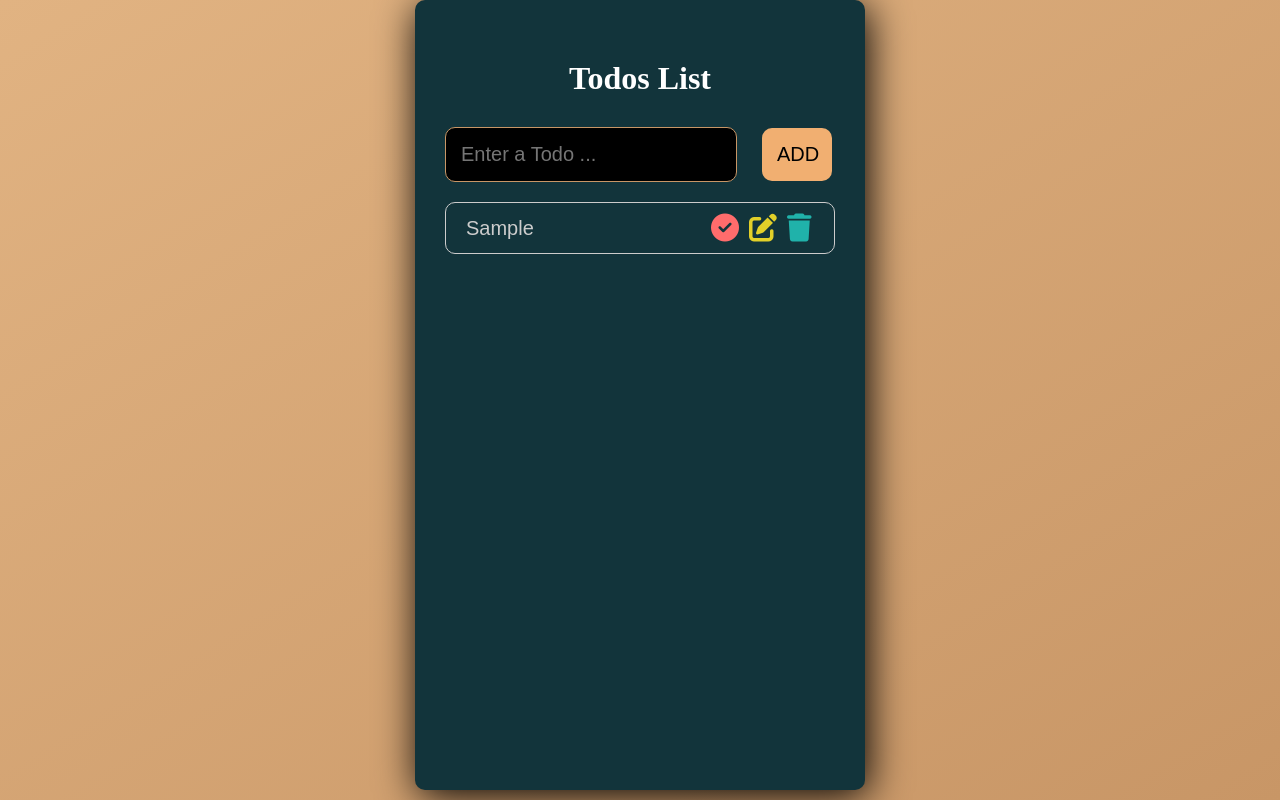
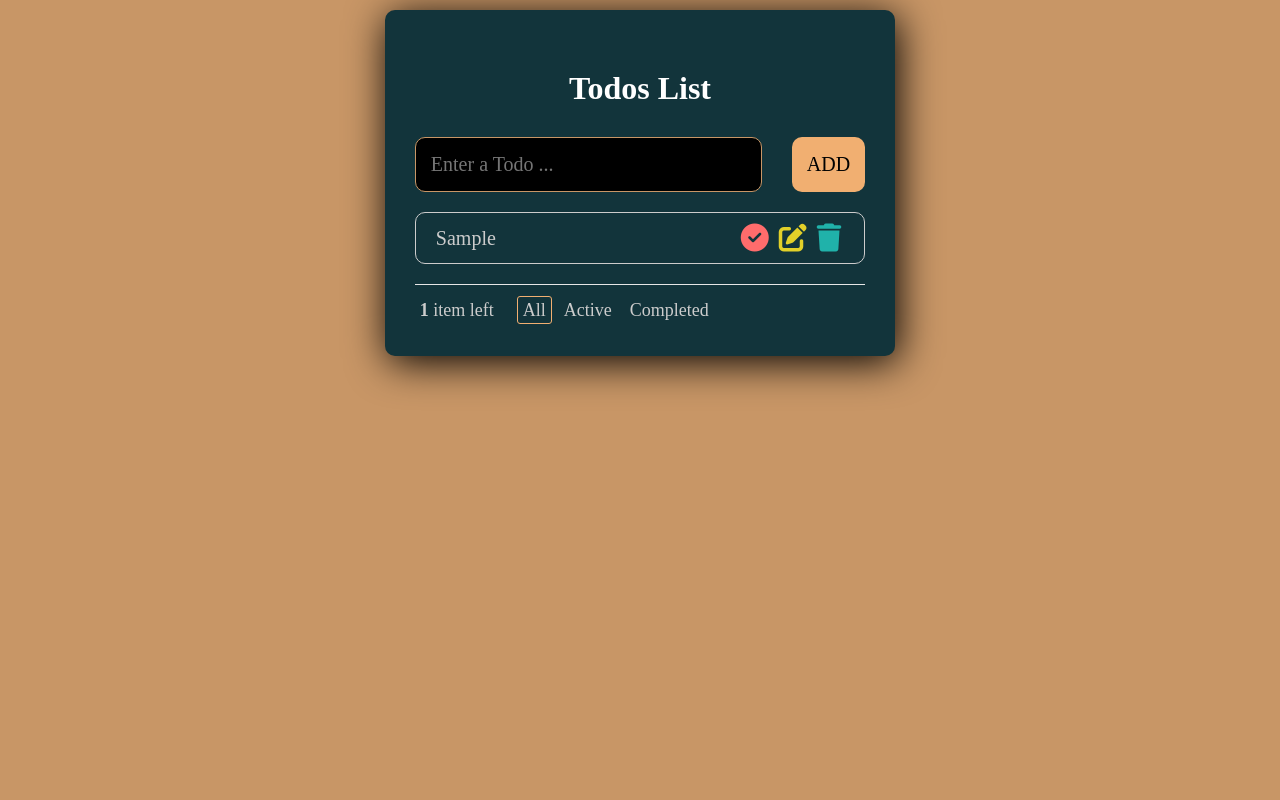
Before and after one commit to tiendatnguyenit/TodoList_ReactJS, a React (Create React App) app: page / in a window 1280 px wide. Both pictures are taken after typing "Sample" into the empty fields and a click on the button "ADD". Built offline with nearby package versions, Linux system fonts and the light colour scheme.

Commit message:
Update footer

```diff
--- a/src/App.css
+++ b/src/App.css
@@ -1,12 +1,15 @@
 *{
     margin: 0;
     padding: 0;
+    font-family: 'Times New Roman';
+
+}
+body{
+    background-color: #c89666;
 }
 
 .container {
-    background: linear-gradient(to right bottom, #e1b382, #c89666);
     width: 100%;
-    min-height: 100vh;
     display: flex;
     justify-content: center;
 }
@@ -14,12 +17,12 @@
 .app-wrapper {
     background-color: #12343b;
     min-width: 450px;
-    min-height: 650px;
+    min-height: 30px;
     padding: 30px;
     box-sizing: border-box;
     border-radius: 10px;
     box-shadow: 3px 6px 40px #000;
-    margin-bottom:10px;
+    margin-top: 10px;
 }
 
 .header h1 {
@@ -28,11 +31,15 @@
     margin: 30px 0;
 }
 
+.form{
+    display: flex;
+}
 .task-input {
+
     outline: none;
-    width: 260px;
+    width: 315px;
     padding: 15px;
-    margin-right: 25px;
+    margin-right: 30px;
     font-size: 20px;
     color: #ccc;
     background-color: #000;
@@ -41,13 +48,15 @@
 }
 
 .button-add {
-    width: 70px;
     padding: 15px 15px;
     font-size: 20px;
     border-radius: 10px;
     border: 0;
     background-color: #f1af71;
     cursor: pointer;
+}
+.button-add:hover {
+    background-color: #eea663;
 }
 
 .list-item {
@@ -92,7 +101,7 @@
 }
 
 .list {
-    width: 220px;
+    width: 280px;
     background-color: #12343b;
     border: none;
     color: #ccc;
@@ -105,3 +114,71 @@ input:focus,
 button:focus {
     outline: none;
 }
+.footer {
+    color: #ccc;
+    padding-top: 10px;
+    margin-top: 10px;
+    height: 20px;
+    text-align: center;
+    border-top: 1px solid #e6e6e6;
+    font-size: 18px;
+    min-width: 450px;
+}
+
+.todo-count {
+    float: left;
+    text-align: left;
+    padding: 5px;
+}
+
+
+
+.filters {
+    margin-left: 10px;
+    padding: 0;
+    list-style: none;
+    float: left;
+    padding: 5px;
+
+}
+
+.filters li {
+    display: inline;
+}
+
+.filters li a {
+    color: inherit;
+    margin: 3px;
+    padding: 3px 5px;
+    text-decoration: none;
+    border: 1px solid transparent;
+    border-radius: 3px;
+}
+
+.filters li a:hover {
+    border-color: rgba(241, 175, 113, 0.2);
+}
+
+.filters li a.selected {
+    border-color: #f1af71;
+}
+
+.clear-completed,
+html .clear-completed:active {
+    background-color: #f1af71;
+    text-decoration: none;
+    cursor: pointer;
+    font-size: 18px;
+    border: none;
+    padding: 5px;
+    border-radius: 10px;
+}
+
+.clear-completed:hover {
+    background-color: #eea663;
+    text-decoration: none;
+}
+
+.clear-completed.hide {
+    opacity: 0;
+}
--- a/src/App.js
+++ b/src/App.js
@@ -3,13 +3,16 @@ import './App.css'
 import Header from './components/Header'
 import Form from './components/Form'
 import TodoList from './components/TodoList'
+import Footer from './components/Footer'
 
 function App() {
 
   const initialState = JSON.parse(localStorage.getItem('todos')) || []
-  const [input, setInput] = useState('')
   const [todos, setTodos] = useState(initialState)
   const [editTodo, setEditTodo] = useState(null)
+  const [isAll, setIsAll] = useState(true)
+  const [isActive, setIsActive] = useState(false)
+  const [isCompleted, setIsCompleted] = useState(false)
 
   useEffect(() => {
     localStorage.setItem('todos', JSON.stringify(todos))
@@ -20,18 +23,47 @@ function App() {
       <div className="app-wrapper">
           <Header />
           <Form
-            input={input}
-            setInput={setInput}
             todos={todos}
             setTodos={setTodos}
             editTodo={editTodo}
             setEditTodo={setEditTodo}
           />
-          <TodoList
+          { isAll &&
+            <TodoList
             todos={todos}
             setTodos={setTodos}
             setEditTodo={setEditTodo}
           />
+          }
+          { isActive &&
+            <TodoList
+            todos={todos.filter(item => item.completed === false)}
+            setTodos={setTodos}
+            setEditTodo={setEditTodo}
+          />
+          }
+          { isCompleted &&
+            <TodoList
+            todos={todos.filter(item => item.completed)}
+            setTodos={setTodos}
+            setEditTodo={setEditTodo}
+          />
+          }
+          {todos.length > 0
+          ? <Footer
+            todos={todos}
+            setTodos={setTodos}
+
+            isAll={isAll}
+            setIsAll={setIsAll}
+
+            isActive={isActive}
+            setIsActive={setIsActive}
+
+            isCompleted={isCompleted}
+            setIsCompleted={setIsCompleted}
+          />
+          : ''}
       </div>
     </div>
   );
--- a/src/components/Footer.js
+++ b/src/components/Footer.js
@@ -0,0 +1,84 @@
+import React from 'react'
+
+function Footer(props) {
+    const {todos, setTodos, isActive, setIsActive, isAll, setIsAll, isCompleted, setIsCompleted} = props
+
+    const handleClear = () => {
+        setTodos(todos.filter(todo => todo.completed === false))
+    }
+
+    const checkComplete = () => (
+        todos.filter(todo => todo.completed === true).length
+    )
+
+    const itemLeft = () => {
+        const list = todos.filter(todo => todo.completed === false)
+
+        return list.length
+    }
+
+    const handleAll = () => {
+        setIsAll(true)
+
+        setIsActive(false)
+        setIsCompleted(false)
+    }
+
+    const handleActive = () => {
+        setIsActive(true)
+
+        setIsAll(false)
+        setIsCompleted(false)
+    }
+
+    const handleCompleted = () => {
+        setIsCompleted(true)
+
+        setIsAll(false)
+        setIsActive(false)
+    }
+
+  return (
+    <div className="footer">
+        <span className="todo-count"><strong>{itemLeft()}</strong> item left</span>
+        <ul className="filters">
+            <li>
+                <a
+                    className={`${isAll ? 'selected' : ''}`}
+                    href="#/"
+                    onClick={handleAll}
+                >
+                    All
+                </a>
+            </li>
+            <li>
+                <a
+                    className={`${isActive ? 'selected' : ''}`}
+                    href="#/active"
+                    onClick={handleActive}
+                >
+                    Active
+                </a>
+            </li>
+            <li>
+                <a
+                    className={`${isCompleted ? 'selected' : ''}`}
+                    href="#/completed"
+                    onClick={handleCompleted}
+                >
+                    Completed
+                </a>
+            </li>
+        </ul>
+
+        <button
+            className={`clear-completed ${checkComplete() ? '' : 'hide'}`}
+            onClick={handleClear}
+        >
+            Clear completed
+        </button>
+    </div>
+  )
+}
+
+export default Footer
--- a/src/components/Form.js
+++ b/src/components/Form.js
@@ -1,8 +1,12 @@
-import React, {useEffect} from 'react'
+import React, {useState, useEffect, useRef} from 'react'
 import {v4 as uuidv4} from 'uuid'
 
 function Form(props) {
-    const {input, setInput, todos, setTodos, editTodo, setEditTodo} = props
+    const [input, setInput] = useState('')
+
+    const { todos, setTodos, editTodo, setEditTodo} = props
+
+    const inputRef = useRef()
 
     const updateTodo = (title, id, completed) => {
         const newTodo = todos.map((todo) =>
@@ -15,6 +19,7 @@ function Form(props) {
     useEffect(()=> {
         if(editTodo){
             setInput(editTodo.title)
+            inputRef.current.focus()
         } else{
             setInput('')
         }
@@ -28,13 +33,15 @@ function Form(props) {
         e.preventDefault()
 
         if(!editTodo){
-            setTodos([{
+            setTodos([...todos,{
                 id: uuidv4(),
                 title: input,
-                complete: false
-            }, ...todos])
+                completed: false
+            }])
 
             setInput('')
+            inputRef.current.focus()
+
 
         } else {
             updateTodo(input, editTodo.id, editTodo.completed)
@@ -43,8 +50,9 @@ function Form(props) {
 
     }
   return (
-    <form onSubmit={onFormSubmit}>
+    <form className="form" onSubmit={onFormSubmit}>
         <input
+            ref = {inputRef}
             type="text"
             placeholder="Enter a Todo ..."
             className="task-input"
```
Also changed, not shown: src/components/TodoList.js (+22 -20 lines).
